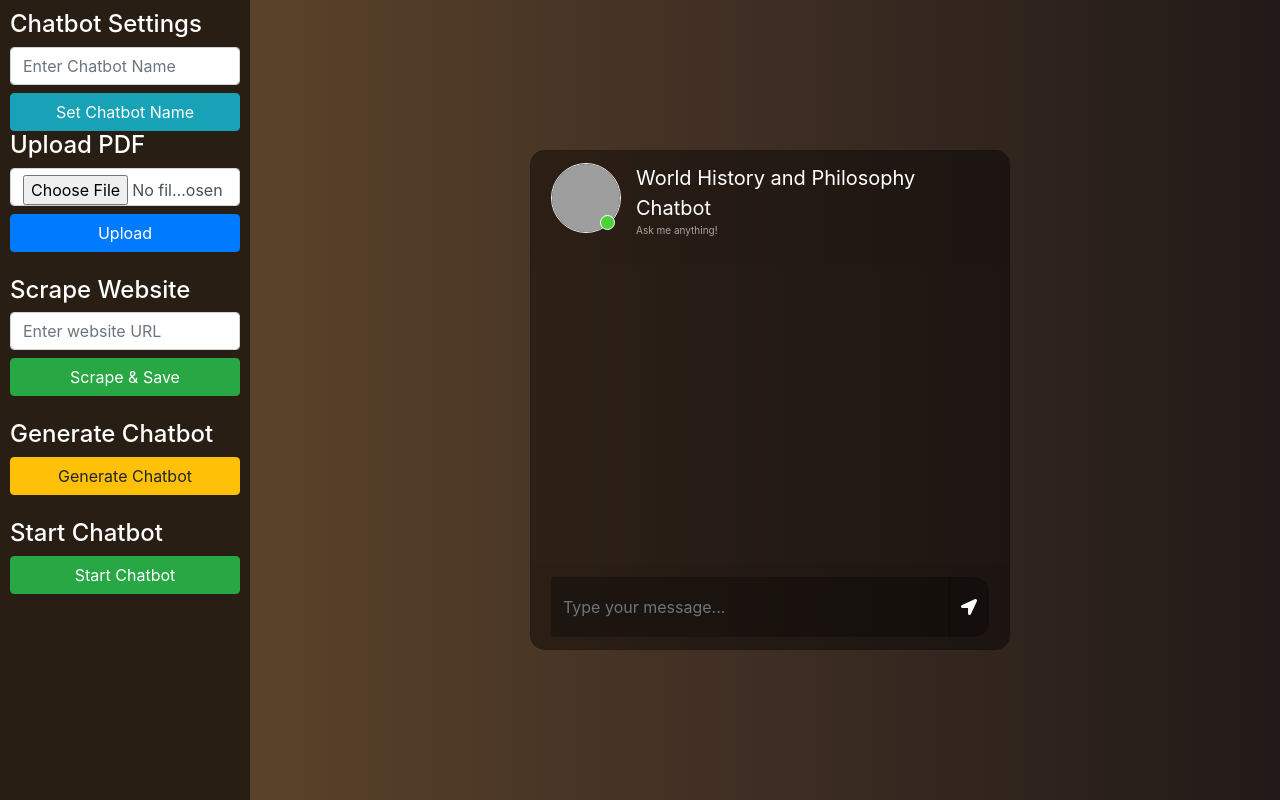
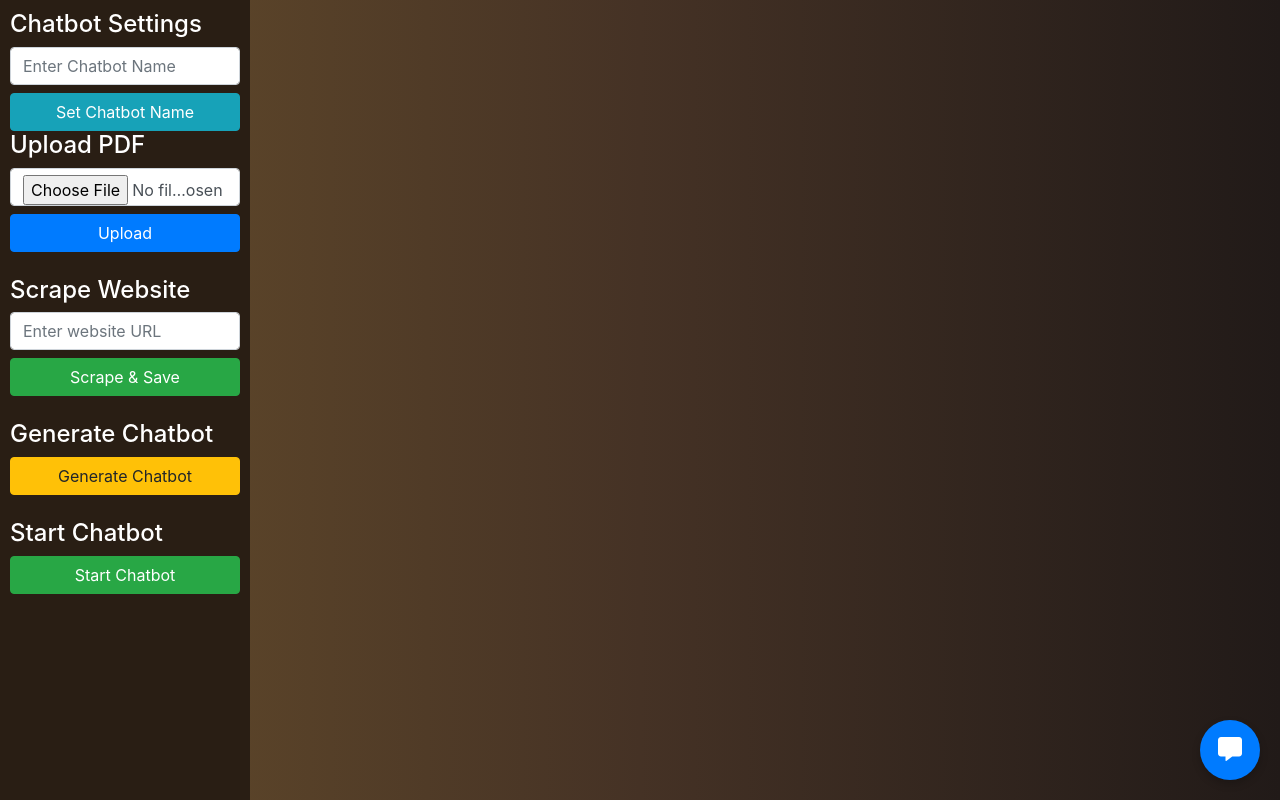
Before and after one commit to peteray-dev/histbot, a Flask app: page / in a window 1280 px wide. Run offline with Flask 3, Linux system fonts and the light colour scheme; some libraries are stand-ins or nearby versions; grey boxes are pictures that could not be loaded.

Commit message:
the chatbot widget added and working perfectly

```diff
--- a/chatbot_name.txt
+++ b/chatbot_name.txt
@@ -1 +1 @@
-treet
+phylosophy
--- a/static/style.css
+++ b/static/style.css
@@ -262,3 +262,37 @@ border-radius: 0 0 15px 15px !important;
 	margin-bottom: 15px !important;
 }
 }
+
+  .chatbot-toggle {
+        position: fixed;
+        bottom: 20px;
+        right: 20px;
+        z-index: 9999;
+        background-color: #007bff;
+        color: white;
+        border: none;
+        border-radius: 50%;
+        width: 60px;
+        height: 60px;
+        font-size: 24px;
+        box-shadow: 0 4px 8px rgba(0,0,0,0.2);
+    }
+
+    .chatbot-widget {
+        position: fixed;
+        bottom: 90px;
+        right: 20px;
+        z-index: 9998;
+        width: 350px;
+        max-height: 500px;
+        display: none;
+    }
+
+    .chat {
+        height: 100%;
+    }
+
+    .msg_card_body {
+        overflow-y: auto;
+        max-height: 300px;
+    }
--- a/templates/chat.html
+++ b/templates/chat.html
@@ -47,9 +47,7 @@
         <div id="startChatbotStatus"></div>
     </div>
 
-    <div class="content container-fluid h-100">
-        <div class="row justify-content-center h-100">
-            <div class="col-md-8 col-xl-6 chat">
+    <div class="chatbot-widget" id="chatbotWidget">
         <div class="card">
             <div class="card-header msg_head">
                 <div class="d-flex bd-highlight">
@@ -74,11 +72,21 @@
             </div>
         </div>
     </div>
-        </div>
-    </div>
+
+    <!-- Toggle Button -->
+    <button class="chatbot-toggle" id="chatbotToggleBtn">
+        <i class="fas fa-comment-alt"></i>
+    </button>
+
+
 
     <script>
         $(document).ready(function() {
+             // Toggle chatbot visibility
+             $("#chatbotToggleBtn").on("click", function () {
+                $("#chatbotWidget").fadeToggle();
+            });
+
             $("#messageArea").on("submit", function(event) {
                 const date = new Date();
                 const str_time = date.getHours() + ":" + date.getMinutes();
@@ -197,6 +205,7 @@
             });
 
         });
+
     </script>
 </body>
 </html>
```
Also changed, not shown: store_index.py (line endings or trailing spaces), 2 other files. Lines whose indentation alone changed are shown as unchanged.
